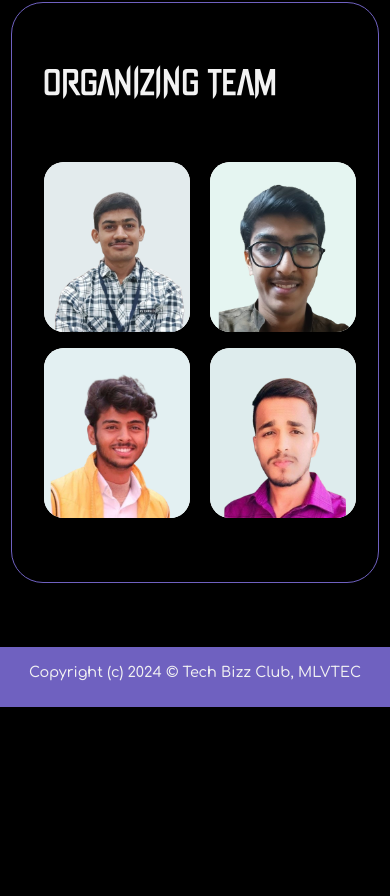
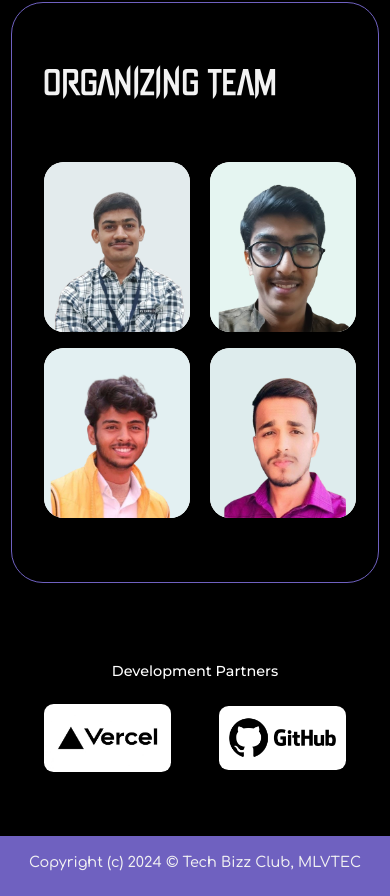
Before and after one commit to Krish2958/OpenHack, a React (Create React App) app in the folder openhack/: page / in a window 390 px wide. Shown: the part 5002-5898 px from the top of the page. Before the commit the page ends 5709 px from the top, so only its background shows below. Built offline with nearby package versions, Linux system fonts and the light colour scheme.

Commit message:
[FEATURE] Updated Development Partners

```diff
--- a/openhack/src/assets/index.js
+++ b/openhack/src/assets/index.js
@@ -17,6 +17,8 @@ import RishiRajOjha from './Rishi_Raj_Ojha.png';
 import TusharDaga from './Tushar_Daga.png';
 import OpenHackRuleBook from './OpenHack_Rulebook.pdf';
 import Rules from './Rules.png';
+import GitHub from './Github.jpg';
+import Vercel from './Vercel.jpg';
 
 export const Assets = {
     OpenHackWebM: OpenHackWebM,
@@ -38,4 +40,6 @@ export const Assets = {
     RishiRajOjha: RishiRajOjha,
     OpenHackRuleBook: OpenHackRuleBook,
     Rules: Rules,
+    GitHub: GitHub,
+    Vercel: Vercel,
 }
--- a/openhack/src/pages/Home/Home.css
+++ b/openhack/src/pages/Home/Home.css
@@ -659,6 +659,39 @@
   }
 }
 
+.development-partner {
+  width: 254px;
+  height: 80%;
+  border-radius: 0.6rem;
+
+}
+
+.dev-partners {
+  display: flex;
+  flex-direction: column;
+  justify-content: center;
+  align-items: center;
+  gap: 1rem;
+  font-family: Montserrat;
+  color: white;
+}
+
+.dev {
+  display: inline-flex;
+  gap: 5rem;
+  width: 100%;
+  margin-left: 3rem;
+
+  @media screen and (max-width: 768px) {
+    display: inline-flex;
+    justify-content: center;
+    align-items: center;
+    gap: 3rem;
+    margin-left: 0;
+    margin-right: 0;
+  }
+}
+
 @media screen and (max-width:768px) {
   .about-card-title, .about-theme-title, .about-club-title, .about-prize-title {
       margin-top: 30px;
@@ -679,4 +712,15 @@
     width: 12rem;
     line-height: 3rem;
   }
+
+  .development-partner {
+    width: 127px;
+    height: 40%;
+  }
+
+  .dev-partners {
+    display: inline-flex;
+    justify-content: center;
+    gap: 1rem;
+  }
 }
--- a/openhack/src/pages/Home/index.jsx
+++ b/openhack/src/pages/Home/index.jsx
@@ -124,6 +124,19 @@ Hackathons, project marathons, and interesting events are among the objectives o
           <img className='about-club-bg-img' src={Assets.TechBizz} alt="about" />
         </div>
         <Team />
+        <div className='dev-partners'>
+              <h3 className='associate-heading'>Development Partners</h3>
+                <div className='dev'>
+
+                    <a className='sp-c' href="https://www.vercel.com/" target="_blank" rel="noopener noreferrer">
+                        <img className='development-partner' src={Assets.Vercel} alt='Vercel' />
+                    </a>
+                    <a className='sp-c' href="https://www.github.com/" target="_blank" rel="noopener noreferrer">
+                        <img className='development-partner' src={Assets.GitHub} alt='GitHub' />
+                    </a>
+
+                                 </div>
+              </div>
     </div>
   );
 };
```
Also changed, not shown: openhack/src/assets/Github.jpg (added), openhack/src/assets/Vercel.jpg (added).
